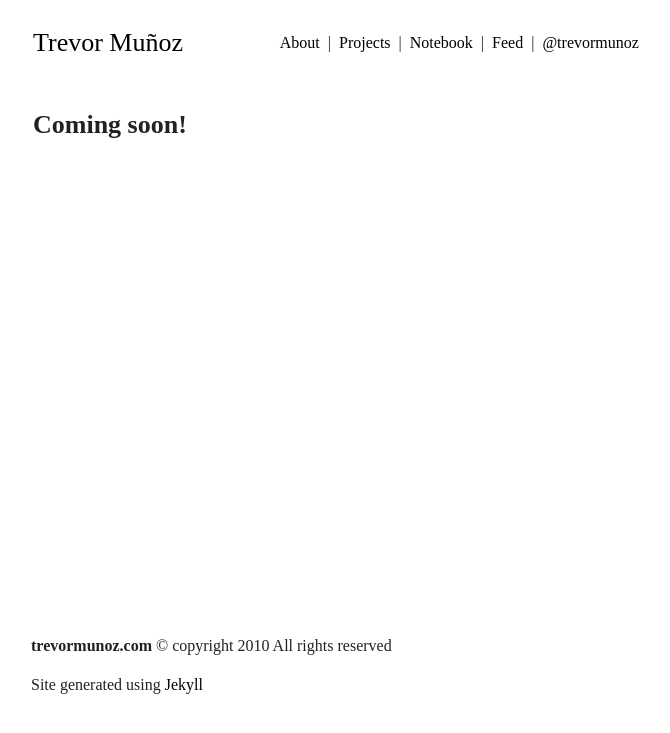
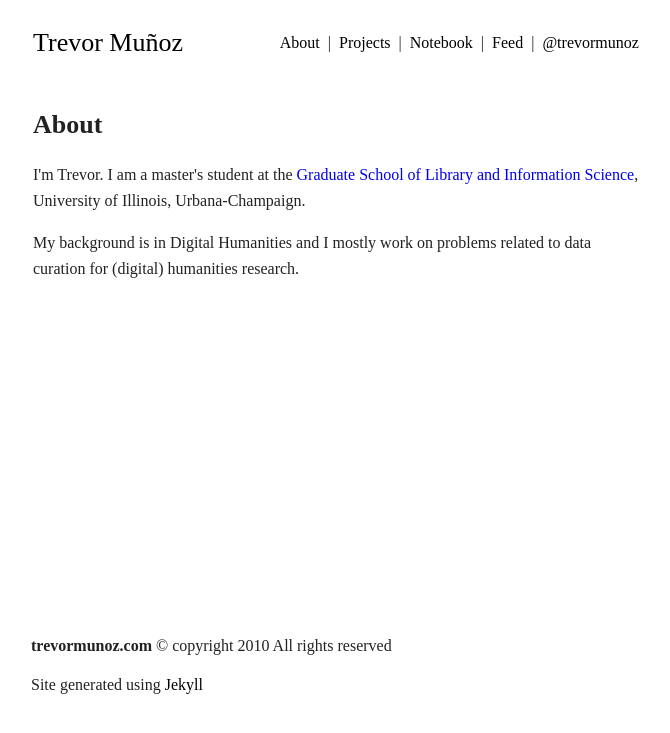
Before and after one commit to trevormunoz/calling-card, a Jekyll site: the page built from about/index.html, in a window 1280 px wide. Shown: the top 733 px of the page, without its empty margins (303-973 px from the left). Built offline with Jekyll 4.4.1, drawn with Linux system fonts in a browser that asks for light colours; Markdown is read by kramdown in place of the engine named in the settings.

Commit message:
minimal about page text

```diff
--- a/about/index.html
+++ b/about/index.html
@@ -4,5 +4,7 @@ title: About Trevor
 ---
 
 <div class="content">
-	<h3>Coming soon!</h3>
+	<h3>About</h3>
+	<p>I'm Trevor. I am a master's student at the <a href="http://www.lis.illinois.edu/">Graduate School of Library and Information Science</a>, University of Illinois, Urbana-Champaign.</p>
+	<p>My background is in Digital Humanities and I mostly work on problems related to data curation for (digital) humanities research.</p>
 </div>
```
